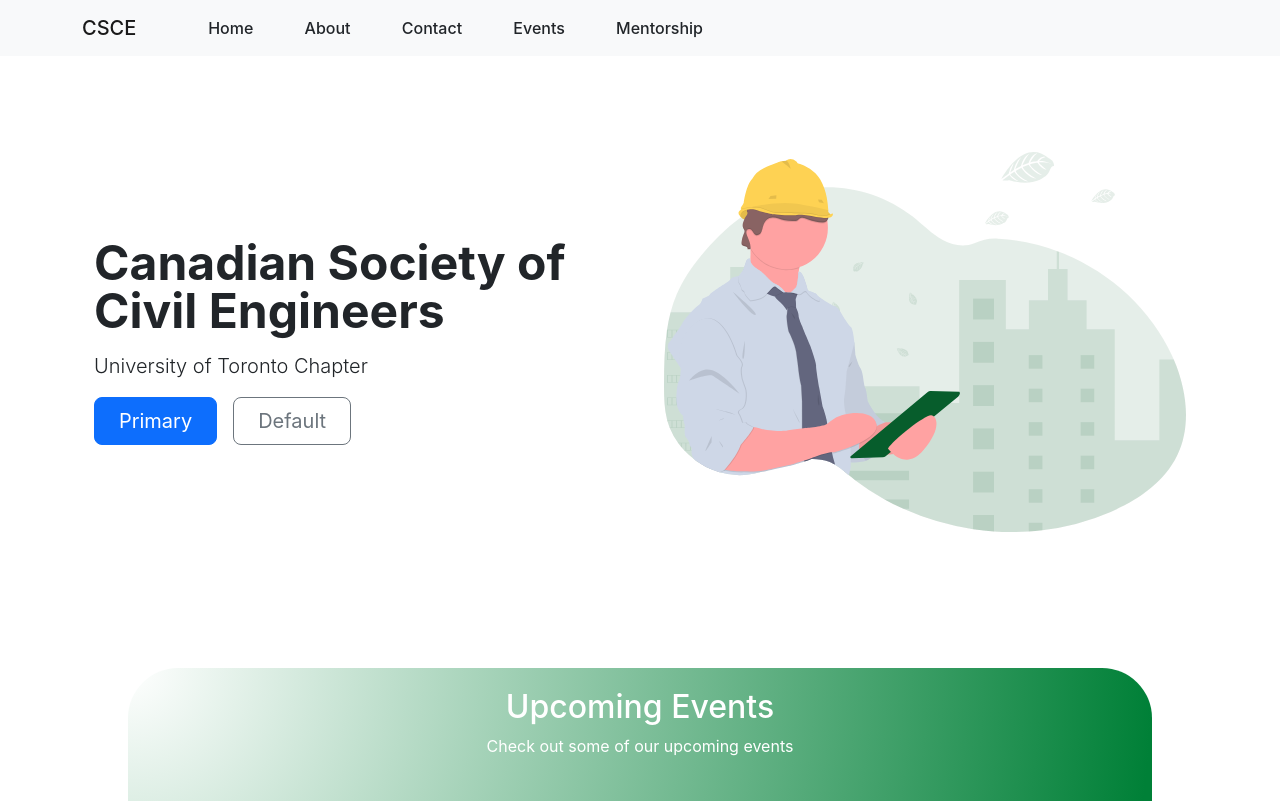
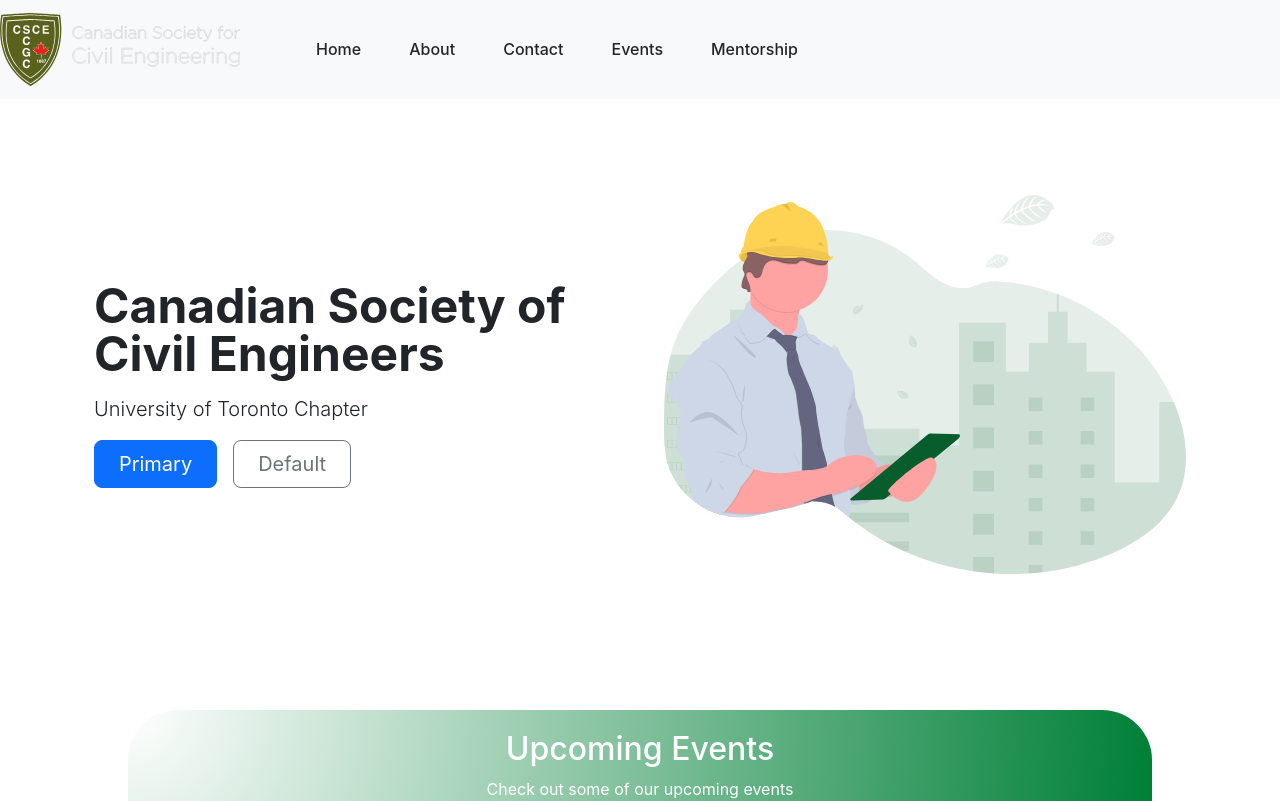
Before and after one commit to UTFO/CSCE, a React (Vite) app: page / in a window 1280 px wide. Shown: the top 801 px of the page. Built offline with nearby package versions, Linux system fonts and the light colour scheme.

Commit message:
Create logo.svg and moved nav elements left

```diff
--- a/src/components/Navbar.css
+++ b/src/components/Navbar.css
@@ -13,6 +13,11 @@
     color: rgb(118, 118, 118);
 }
 
+.logo {
+    width: 80%;
+    height: 5%;
+}
+
 #navBrand {
     padding-right: 5%;
 }
--- a/src/components/Navbar.jsx
+++ b/src/components/Navbar.jsx
@@ -1,16 +1,15 @@
 /* eslint-disable prettier/prettier */
-import Container from 'react-bootstrap/Container';
 import Nav from 'react-bootstrap/Nav';
 import Navbar from 'react-bootstrap/Navbar';
 import { Link } from 'react-router-dom';
+import logoSvg from '../assets/logo.svg';
 import './Navbar.css';
 
 const CSCENavbar = () => {
   return (
     <Navbar bg="light" expand="lg">
-      <Container>
-        <Navbar.Brand href="#" id="navBrand">
-          CSCE
+      <Navbar.Brand href="#">
+        <img src={logoSvg} alt="CSCE" className="logo"/>
       </Navbar.Brand>
       <Navbar.Toggle aria-controls="basic-navbar-nav" />
       <Navbar.Collapse id="basic-navbar-nav">
@@ -32,7 +31,6 @@
           </Link>
         </Nav>
       </Navbar.Collapse>
-      </Container>
     </Navbar>
   );
 };
```
Also changed, not shown: src/assets/logo.svg (added). Lines whose indentation alone changed are shown as unchanged.
